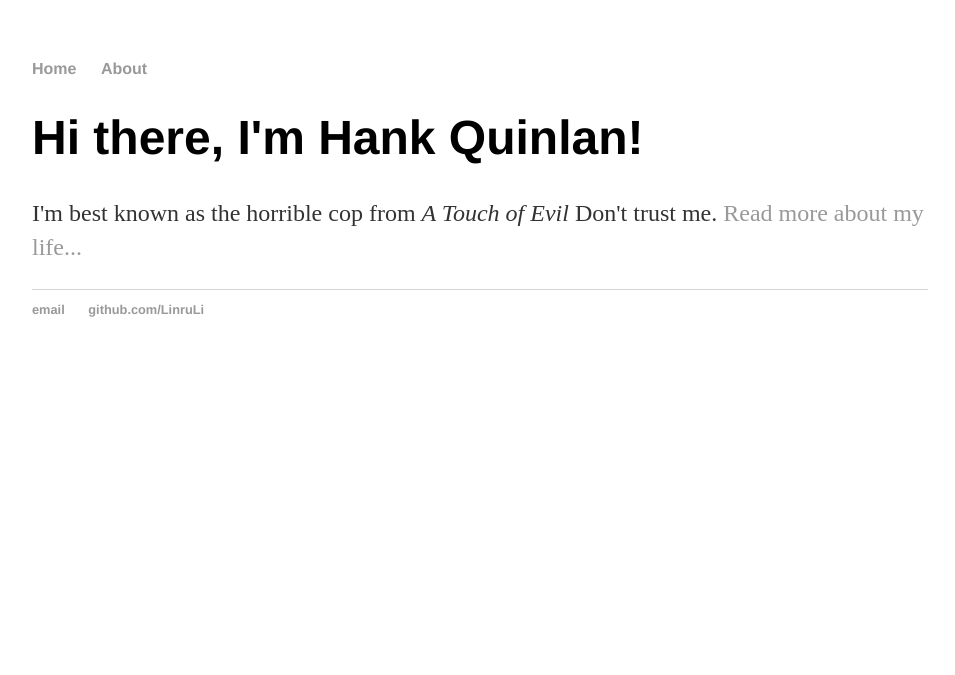
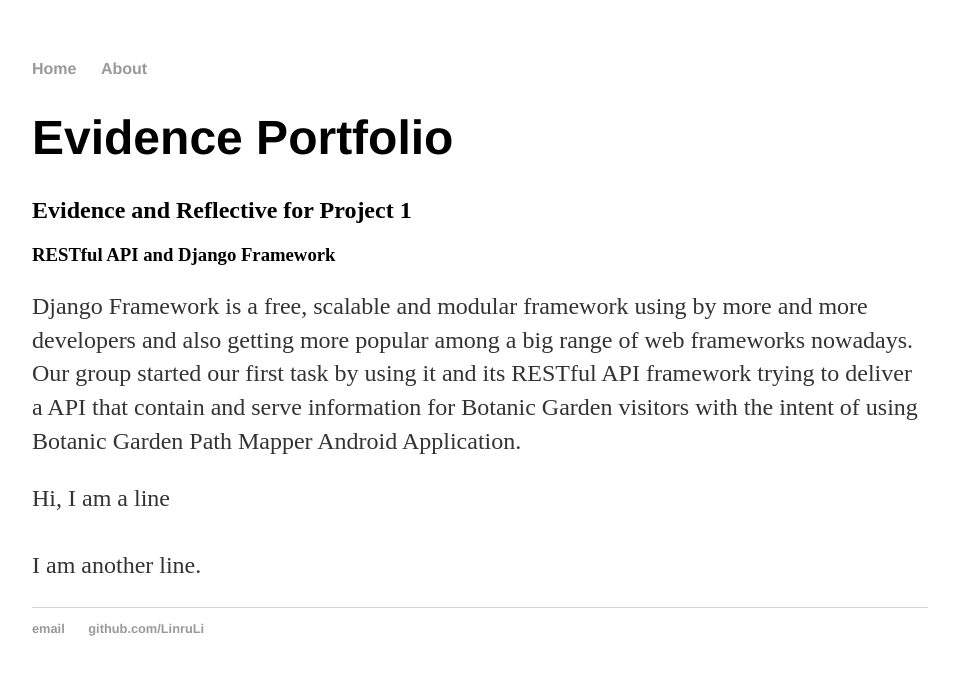
Before and after one commit to LinruLi/LinruLi.github.io, a Jekyll site: the page built from index.html, in a window 1280 px wide. Shown: the top 675 px of the page, without its empty margins (160-1115 px from the left). Built offline with Jekyll 4.4.1, drawn with Linux system fonts in a browser that asks for light colours.

Commit message:
Update index.html

```diff
--- a/index.html
+++ b/index.html
@@ -3,6 +3,12 @@ layout: default
 title: Victor'S Evidence Portfolio
 ---
 <div class="blurb">
-	<h1>Hi there, I'm Hank Quinlan!</h1>
-	<p>I'm best known as the horrible cop from <em>A Touch of Evil</em> Don't trust me. <a href="/about">Read more about my life...</a></p>
+	<h1>Evidence Portfolio</h1>
+	<h2>Evidence and Reflective for Project 1</h2>
+	<h3>RESTful API and Django Framework</h3>
+	<p>Django Framework is a free, scalable and modular framework using by more and more developers and also getting more popular among a big range of web frameworks nowadays. Our group started our first task by using it and its RESTful API framework trying to deliver a API that contain and serve information for Botanic Garden visitors with the intent of using Botanic Garden Path Mapper Android Application.</p>
+	<p>Hi, I am a line<br />
+	<br />
+	I am another line.</p>
+
 </div><!-- /.blurb -->
```
